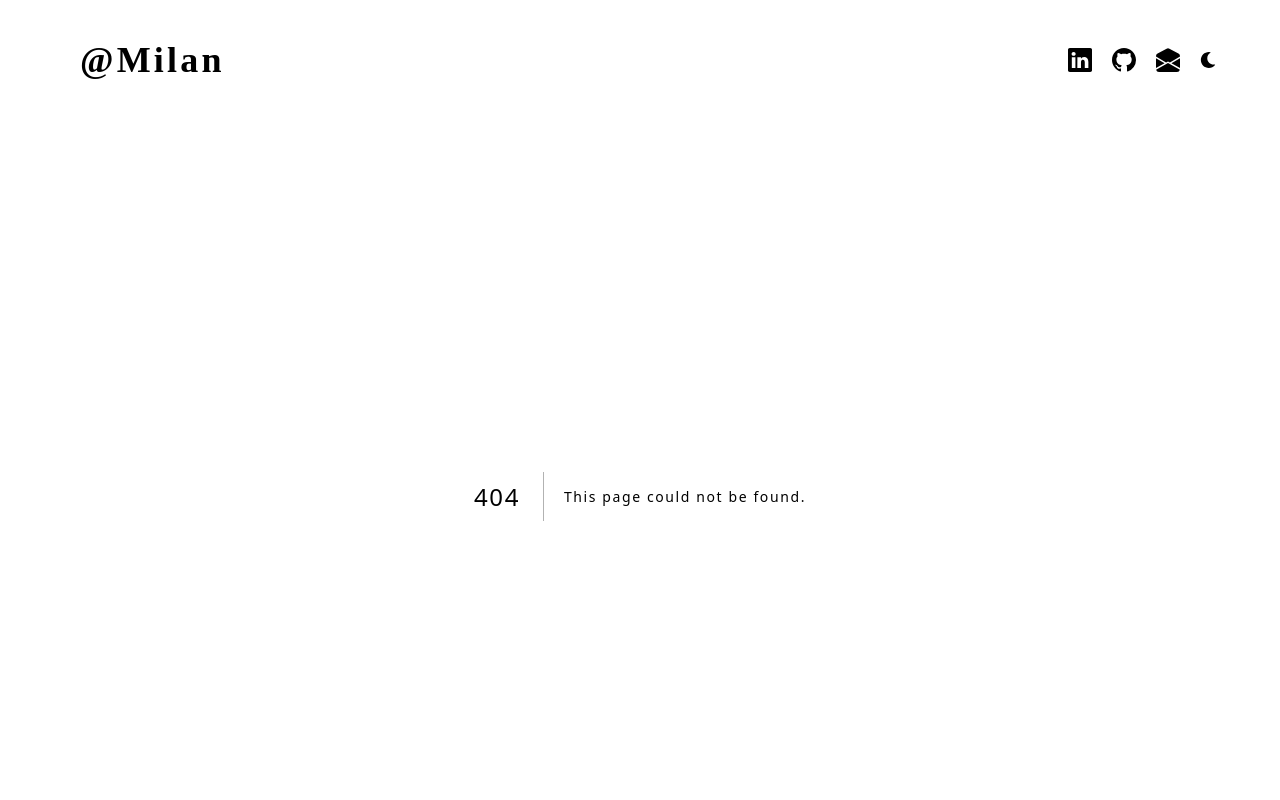
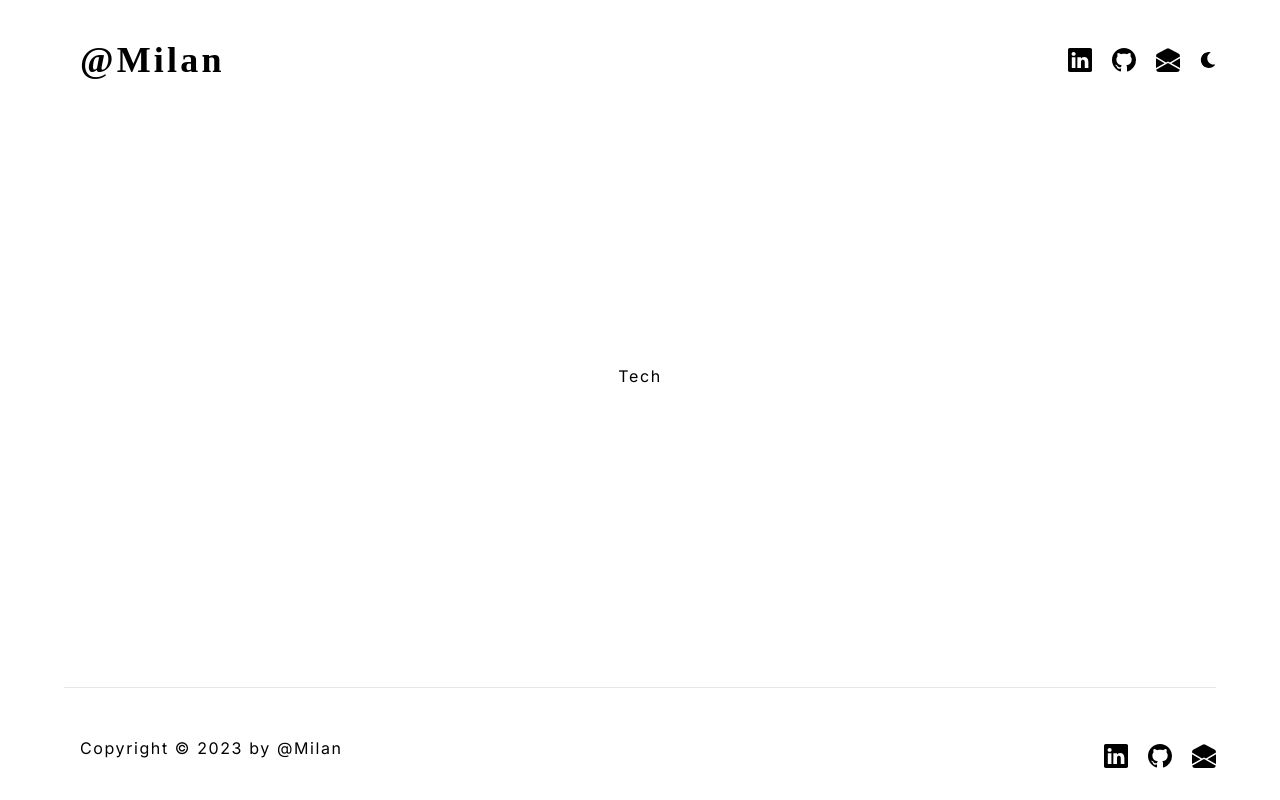
Before and after one commit to MILAN88888/nextjs-portfolio, a Next.js app: page /tech in a window 1280 px wide. Before the commit this address had no page. Shown: the top 800 px of the page. Built offline with nearby package versions, Linux system fonts and the light colour scheme.

Commit message:
Added - Tech page

```diff
--- /dev/null
+++ b/app/tech/layout.tsx
@@ -0,0 +1,14 @@
+import type { Metadata } from "next";
+
+export const metadata: Metadata = {
+  title: "@tech",
+  description: "Generated by @milan"
+};
+
+export default function TechLayout({
+  children
+}: {
+  children: React.ReactNode;
+}) {
+  return <section className="tech">{children}</section>;
+}
--- /dev/null
+++ b/app/tech/page.tsx
@@ -0,0 +1,5 @@
+const Projects = () => {
+	return <div className="relative flex place-items-center">Tech</div>;
+  };
+
+export default Projects;
```
